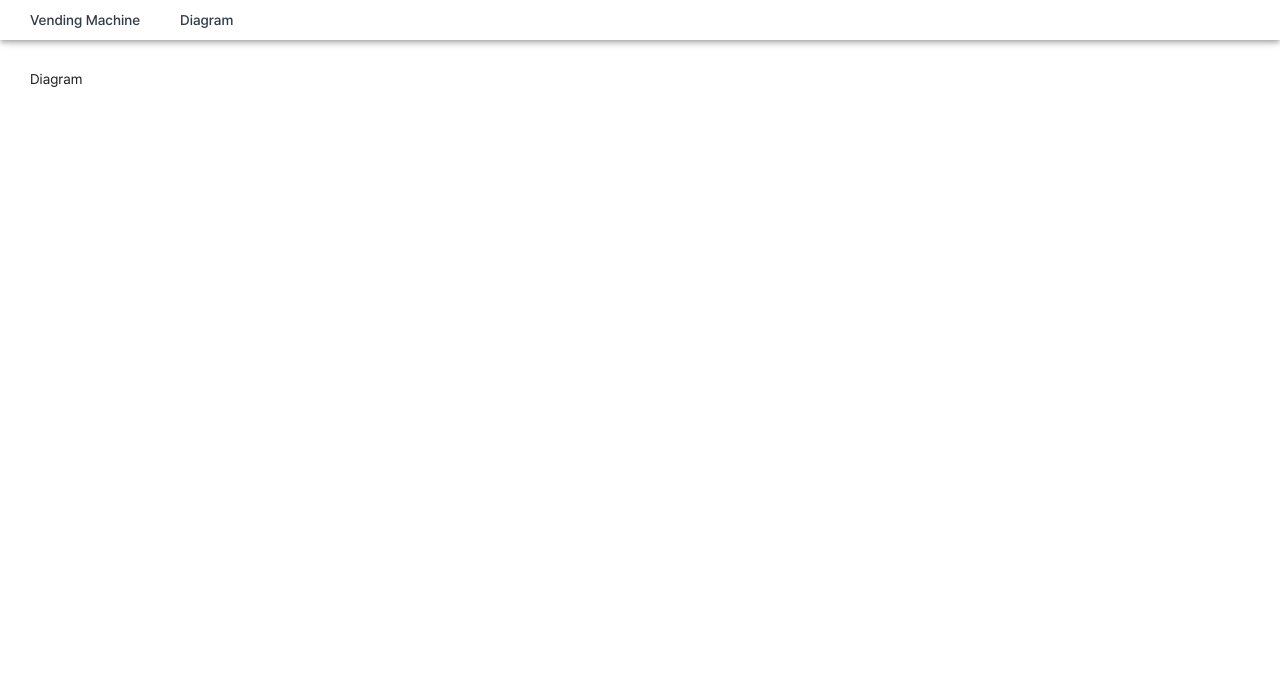
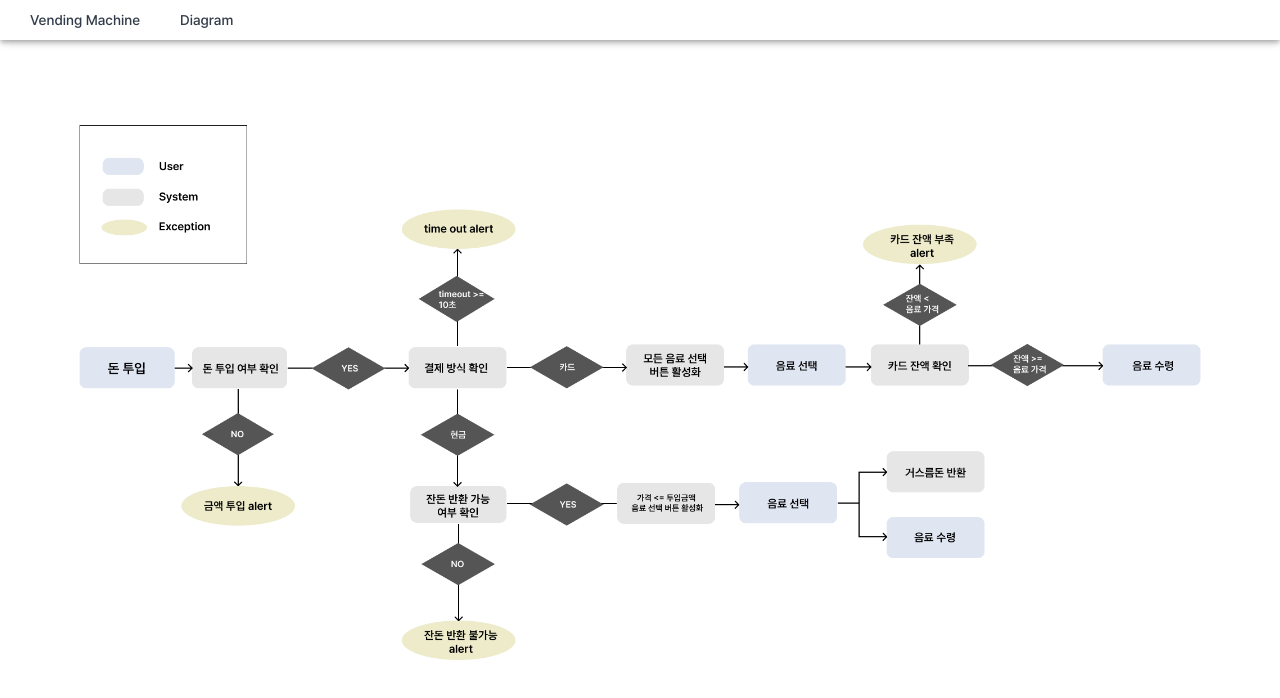
Before and after one commit to siwon9898/siwon-vending-machine, a React (Vite) app: page /diagram in a window 1280 px wide. Shown: the top 698 px of the page. Built offline with nearby package versions, Linux system fonts and the light colour scheme.

Commit message:
diagram 세팅

```diff
--- a/src/views/pages/diagram/Diagram.tsx
+++ b/src/views/pages/diagram/Diagram.tsx
@@ -1,7 +1,17 @@
-import React from "react";
-
+import DiagramImg from "@images/Diagram.png";
+import { Box, styled } from "@mui/material";
 const Diagram = () => {
-  return <div>Diagram</div>;
+  return <DiagramBox />;
 };
 
+const DiagramBox = styled(Box)({
+  width: "100%",
+  height: "100%",
+  background: `url(${DiagramImg}) 50% 50% no-repeat`,
+  backgroundSize: "cover",
+  "& > img": {
+    width: "100%",
+  },
+});
+
 export default Diagram;
```
Also changed, not shown: src/assets/images/Diagram.png (added).
